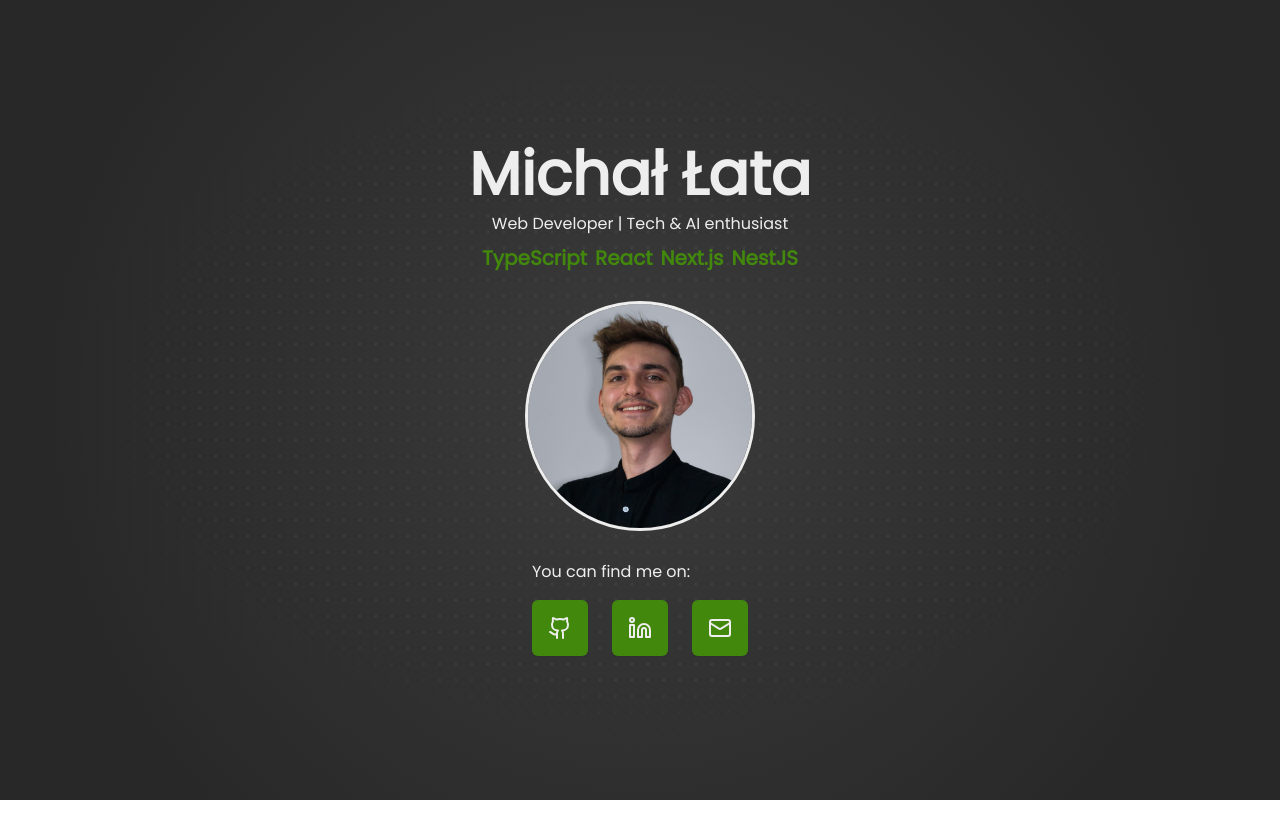
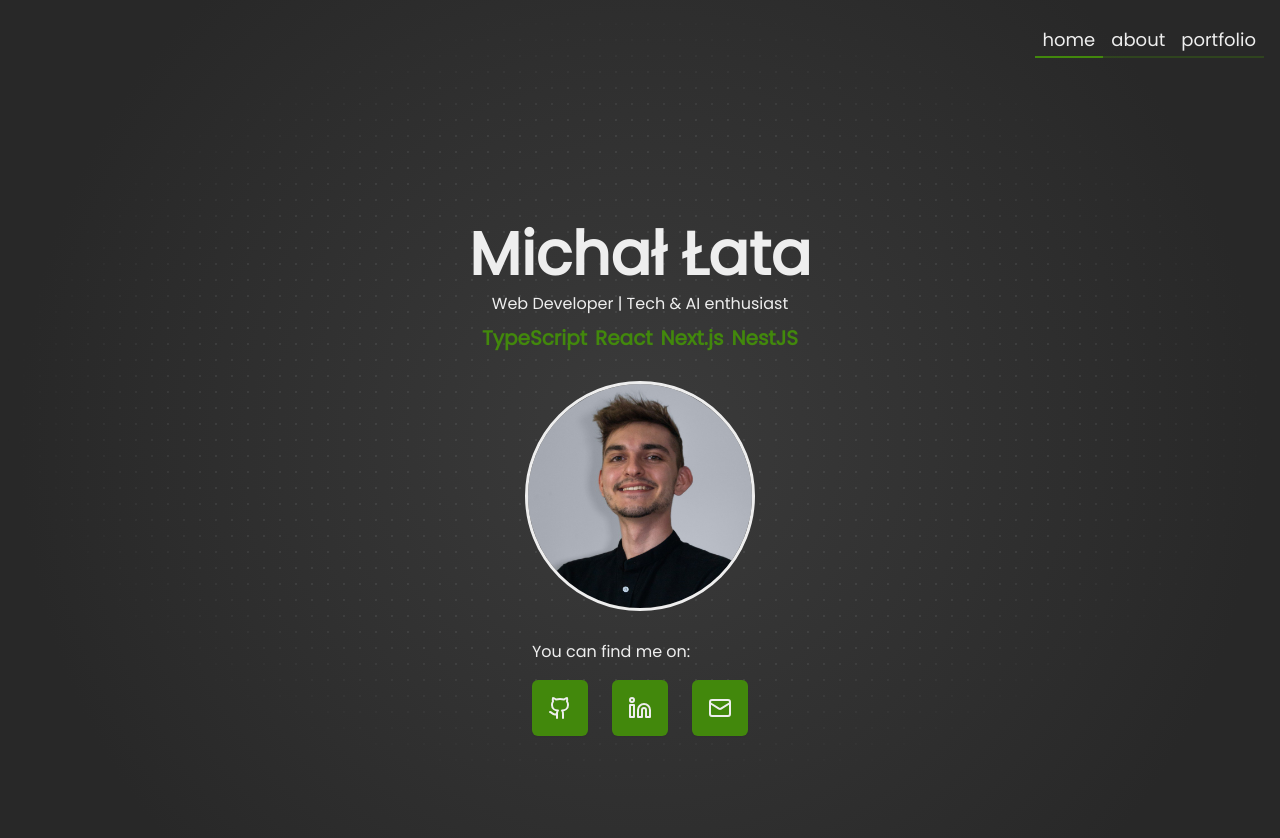
Before and after one commit to mikepatch/whatacode, a Next.js app: page / in a window 1280 px wide. Shown: the top 838 px of the page. Before the commit the page ends 800 px from the top, so only its background shows below. Built offline with nearby package versions, Linux system fonts and the light colour scheme.

Commit message:
feat: Implement Navigation in layout and update styles

```diff
--- a/src/app/layout.tsx
+++ b/src/app/layout.tsx
@@ -1,6 +1,8 @@
 import type { Metadata } from "next";
 import { Poppins } from "next/font/google";
 import "./globals.css";
+
+import { Navigation } from "@/components/navigation/Navigation";
 
 const poppins = Poppins({
 	subsets: ["latin"],
@@ -19,8 +21,11 @@ export default function RootLayout({
 }>) {
 	return (
 		<html lang="en">
-			<body className={`${poppins.className} bg-gradient-background text-white antialiased`}>
+			<body
+				className={`${poppins.className} overflow-x-hidden bg-gradient-background text-white antialiased`}
+			>
 				<div className="absolute -z-10 h-full w-full bg-[radial-gradient(#e5e7eb14_1px,transparent_1px)] [background-size:16px_16px] [mask-image:radial-gradient(ellipse_50%_50%_at_50%_50%,#000_70%,transparent_100%)]" />
+				<Navigation />
 				{children}
 			</body>
 		</html>
```
